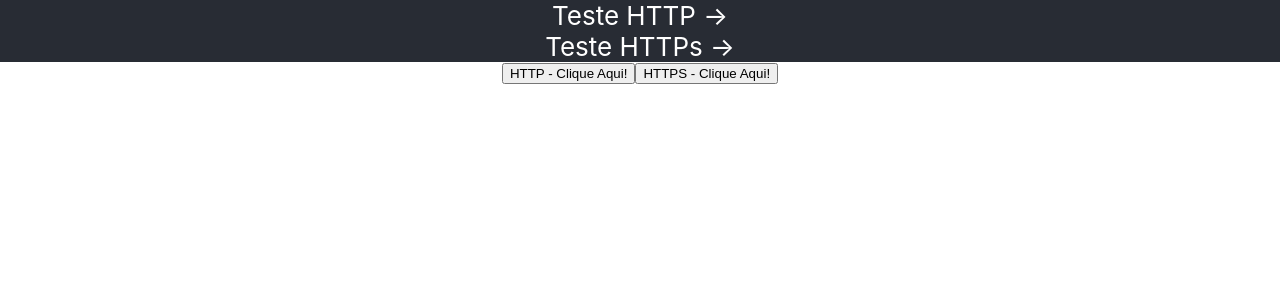
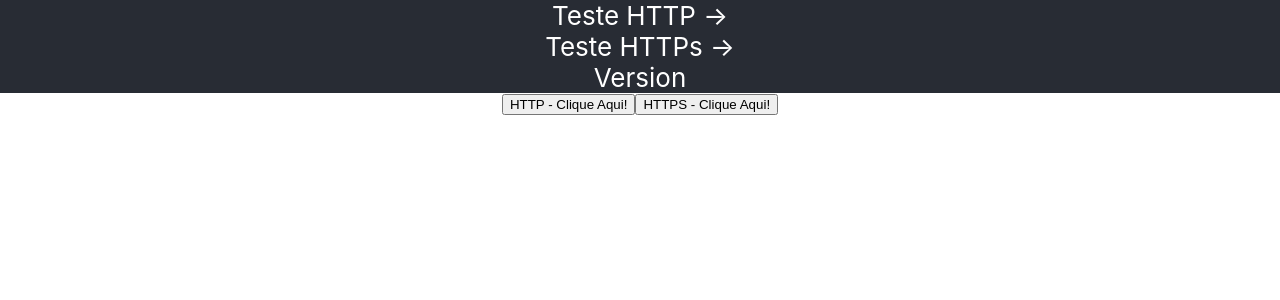
Before and after one commit to rcmuniz1994/electron-test, a React (Create React App) app: page / in a window 1280 px wide. Shown: the top 300 px of the page. Built offline with nearby package versions, Linux system fonts and the light colour scheme.

Commit message:
show version

```diff
--- a/package.json
+++ b/package.json
@@ -9,6 +9,7 @@
     "@testing-library/react": "^12.1.4",
     "@testing-library/user-event": "^13.5.0",
     "electron-is-dev": "^2.0.0",
+    "electron-updater": "^5.0.1",
     "react": "^18.0.0",
     "react-dom": "^18.0.0",
     "react-scripts": "5.0.0",
@@ -50,6 +51,7 @@
     "files": [
       "build/**/*",
       "./public/main.js",
+      "./public/preload.js",
       "build/static/**/*"
     ],
     "extraMetadata": {
--- a/src/App.js
+++ b/src/App.js
@@ -4,6 +4,18 @@ import "./App.css";
 function App() {
   const [text, setText] = React.useState("");
   const [make, setMake] = React.useState("");
+  const [version, setVersion] = React.useState("");
+
+  React.useEffect(() => {
+    if (version || !window.ipcRenderer) {
+      return;
+    }
+
+    window.ipcRenderer.send();
+    window.ipcRenderer.getVersion((data) => {
+      setVersion(data.version);
+    });
+  }, [version]);
 
   const handleClickHTTP = () => {
     fetch("http://localhost:8000")
@@ -30,6 +42,7 @@ function App() {
       <header className="App-header">
         <span>{`Teste HTTP -> ${text}`}</span>
         <span>{`Teste HTTPs -> ${make}`}</span>
+        <span>{`Version ${version}`}</span>
       </header>
       <button onClick={handleClickHTTP}>HTTP - Clique Aqui!</button>
       <button onClick={handleClickHTTPS}>HTTPS - Clique Aqui!</button>
```
Also changed, not shown: public/main.js (+6 -1 lines), public/preload.js (added, +15 -0 lines), 1 other file (tests, documents, lock files or other folders).
